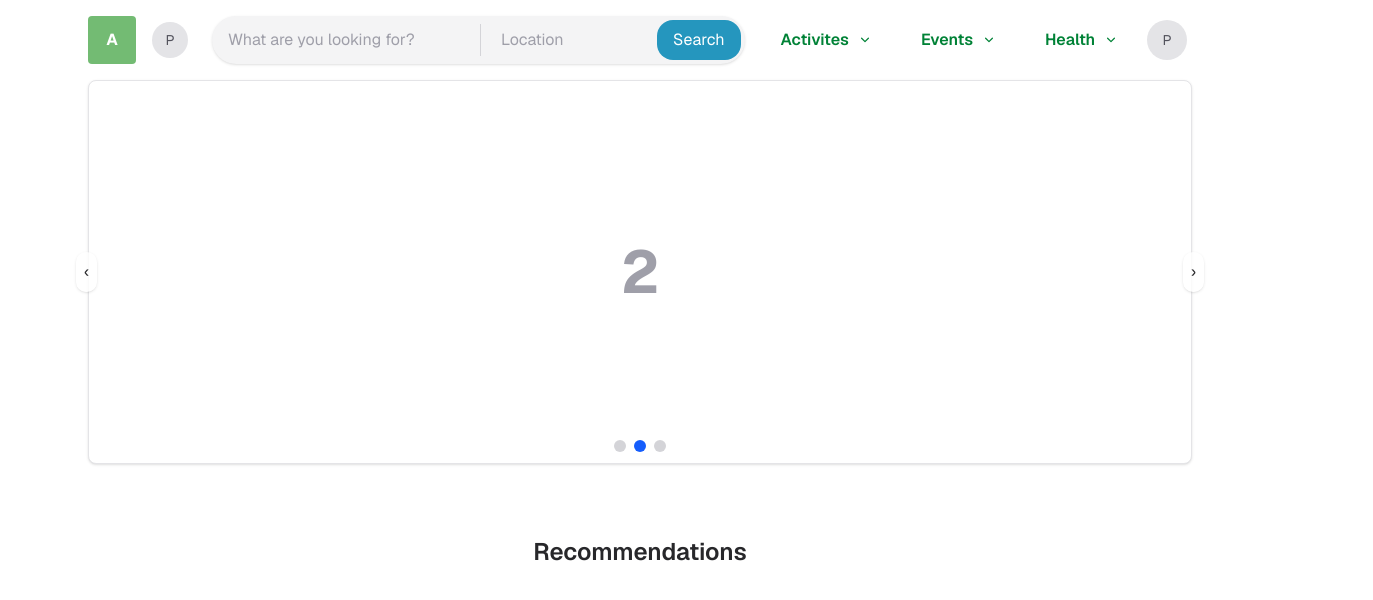
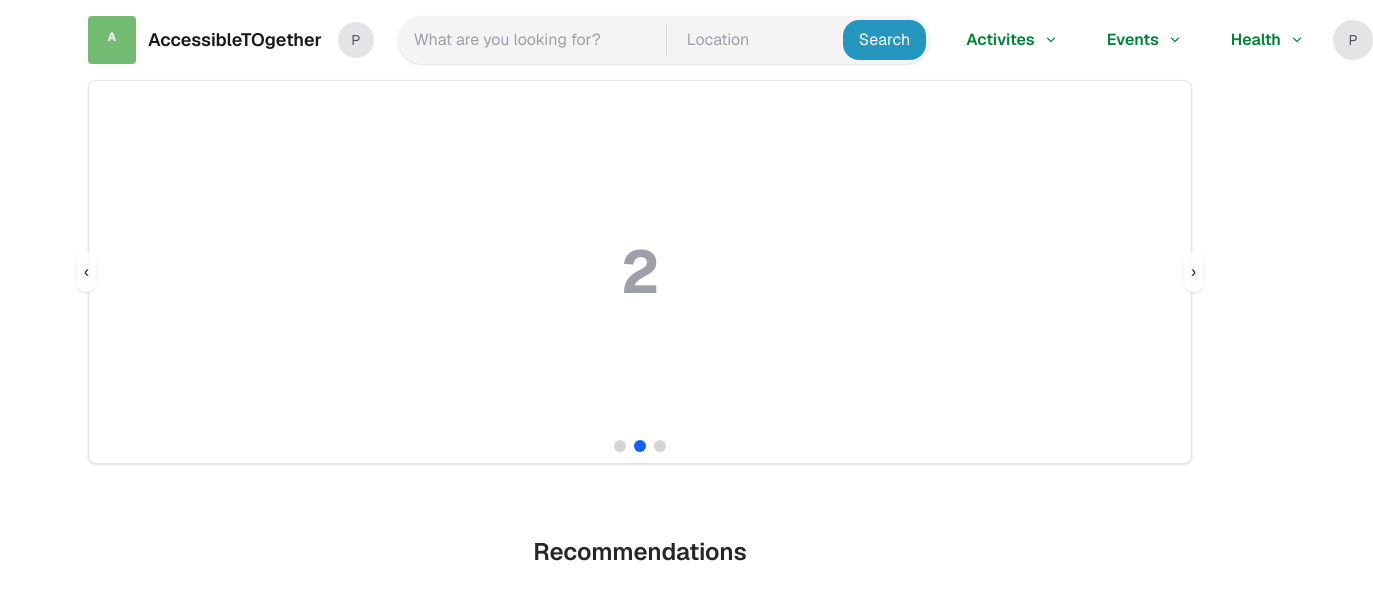
Before and after one commit to theRedKh/accessible-TO, a Next.js app in the folder client/: page / in a window 1280 px wide. Shown: the top 600 px of the page, 1373 px wide, since content can reach past the window. Built offline with nearby package versions, Linux system fonts and the light colour scheme.

Commit message:
image logo

```diff
--- a/client/src/app/layout.js
+++ b/client/src/app/layout.js
@@ -12,8 +12,8 @@ const geistMono = Geist_Mono({
 });
 
 export const metadata = {
-  title: "Create Next App",
-  description: "Generated by create next app",
+  title: "AccessibleTOgether",
+  description: "Accessible events, activities and health resources in Toronto",
 };
 
 export default function RootLayout({ children }) {
--- a/client/src/app/page.js
+++ b/client/src/app/page.js
@@ -63,12 +63,16 @@ export default function Home() {
       <header className="w-full bg-white">
         <nav className="max-w-6xl mx-auto flex flex-col sm:flex-row items-start sm:items-center gap-3 sm:gap-6 py-4 px-4 sm:px-6">
           <div className="flex items-center gap-4 w-full sm:w-auto">
-            <div
-              tabIndex={0}
-              className="w-10 h-10 sm:w-12 sm:h-12 bg-[#73bb73] rounded flex items-center justify-center text-white font-bold hover:shadow-[0_6px_18px_rgba(115,187,115,0.2)] transition-all duration-200 ease-in-out focus:outline-none focus:ring-2 focus:ring-[#73bb73] focus:ring-opacity-20 focus:rounded-[16px]"
-            >
-              A
-            </div>
+            <a href="/" aria-label="AccessibleTOgether home" className="flex items-center gap-3 group focus:outline-none">
+              <div className="w-10 h-10 sm:w-12 sm:h-12 bg-[#73bb73] rounded flex items-center justify-center text-white font-bold hover:shadow-[0_6px_18px_rgba(115,187,115,0.2)] transition-all duration-200 ease-in-out group-focus:ring-2 group-focus:ring-[#73bb73] group-focus:ring-opacity-20">
+                <svg className="w-6 h-6" viewBox="0 0 24 24" fill="none" xmlns="http://www.w3.org/2000/svg" aria-hidden>
+                  <rect width="24" height="24" rx="4" fill="#73bb73" />
+                  <text x="50%" y="54%" textAnchor="middle" fontWeight="700" fontSize="12" fill="white">A</text>
+                </svg>
+              </div>
+
+              <span className="hidden sm:inline-block text-lg font-semibold text-zinc-900 group-hover:underline">AccessibleTOgether</span>
+            </a>
 
             {/* Profile moved left on md..2xl */}
             <div className="hidden md:flex 2xl:hidden items-center">
```
